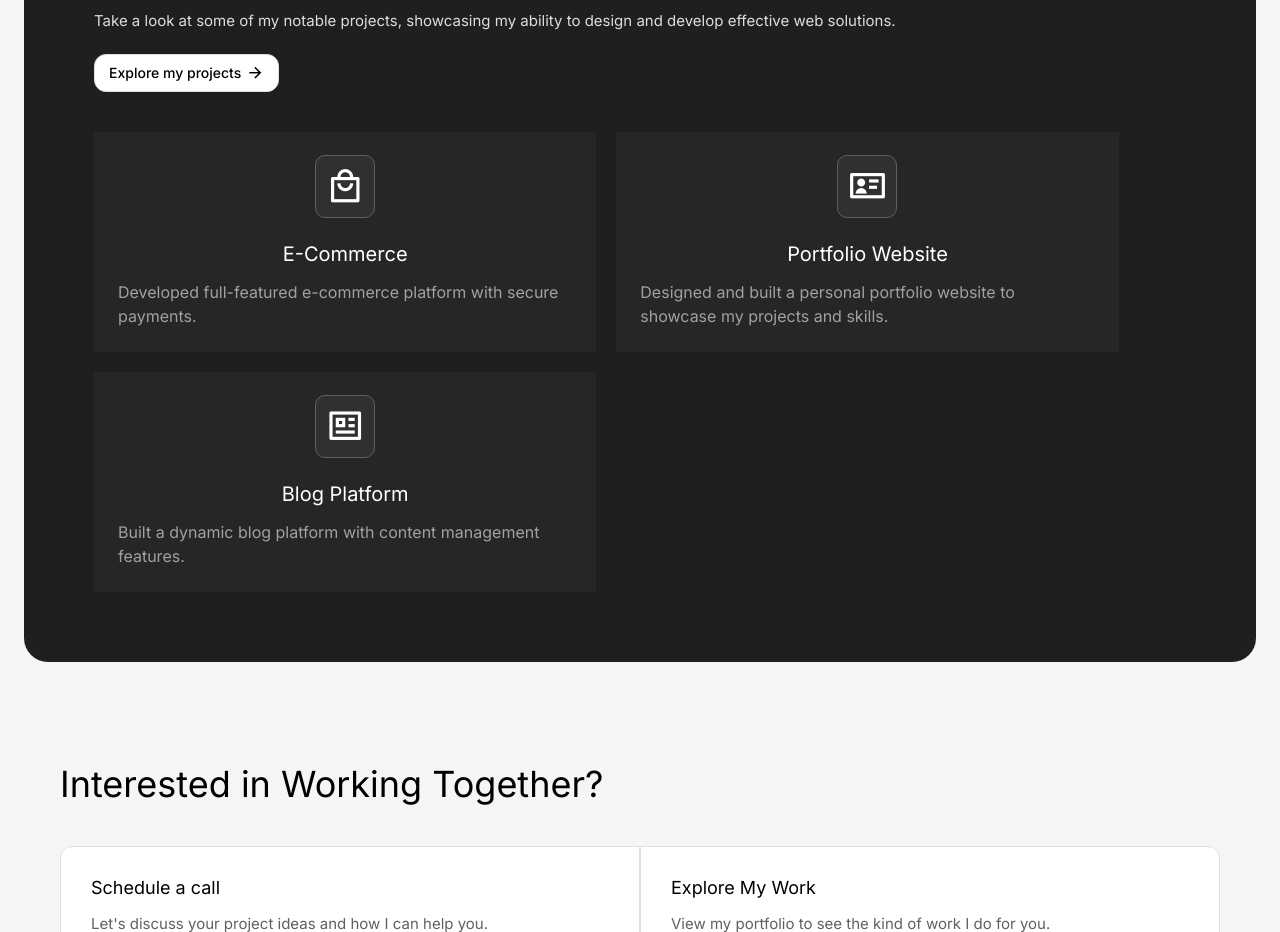
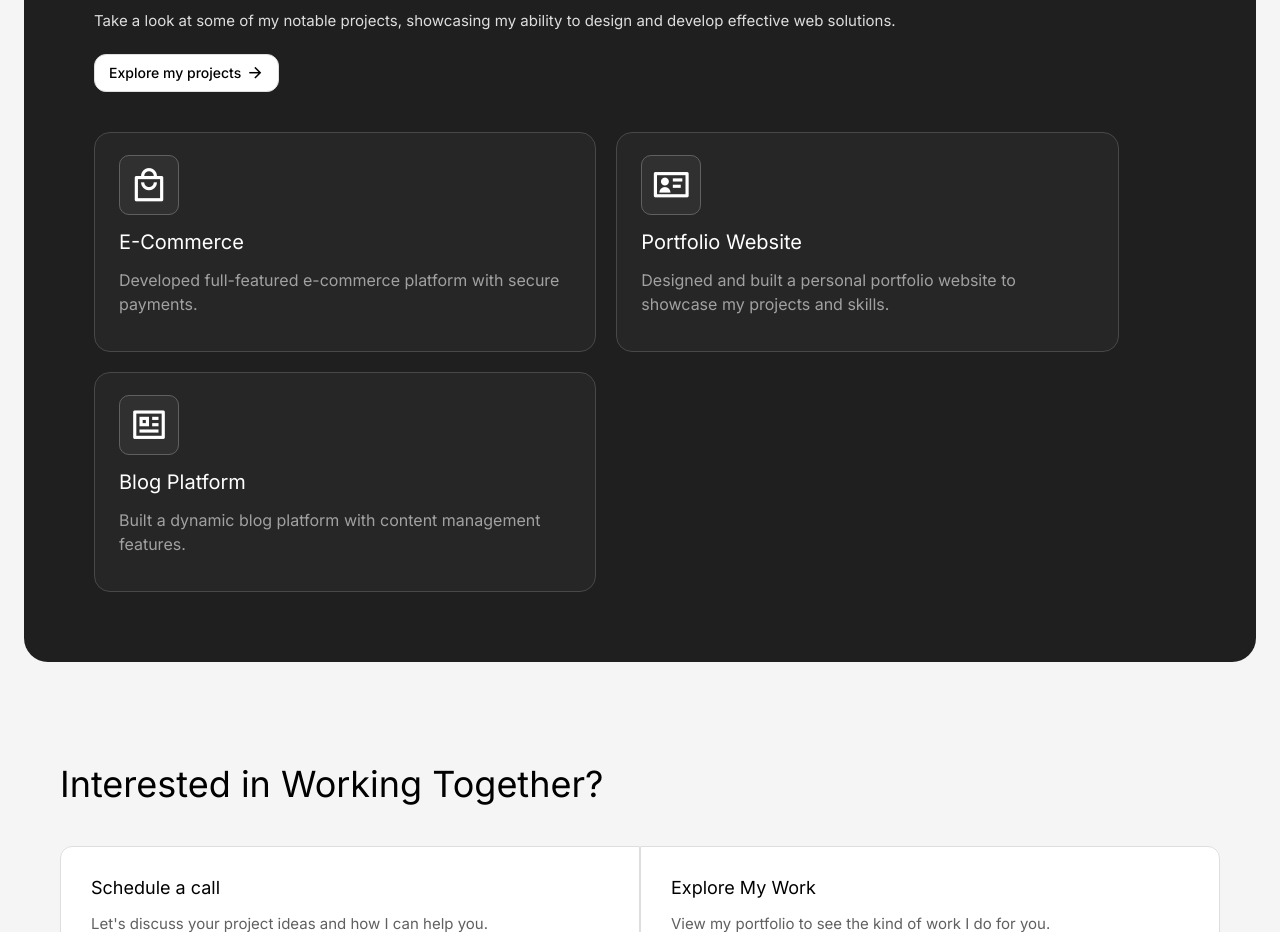
Before and after one commit to Velberrey/Velberrey-github.io, a plain HTML site: page index.html in a window 1280 px wide. Shown: the part 1560-2492 px from the top of the page. Drawn offline with nearby package versions, Linux system fonts and the light colour scheme.

Commit message:
style.css

```diff
--- a/style.css
+++ b/style.css
@@ -297,14 +297,12 @@ nav button i{
 }
 
 .projects .inner .items .item{
-display: flex;
-  justify-content: center;
-  align-items: center;
-  flex-direction: column;
-  padding: 32px 24px;
-  height: 250px;
-  width: 24%;
-  background: #262626;
+border: 1px solid #484848;
+    border-radius: 16px;
+    padding: 32px 24px;
+    height: 250px;
+    width: 24%;
+    background: #262626;
 }
 
 .projects .inner .items .item i{
```
